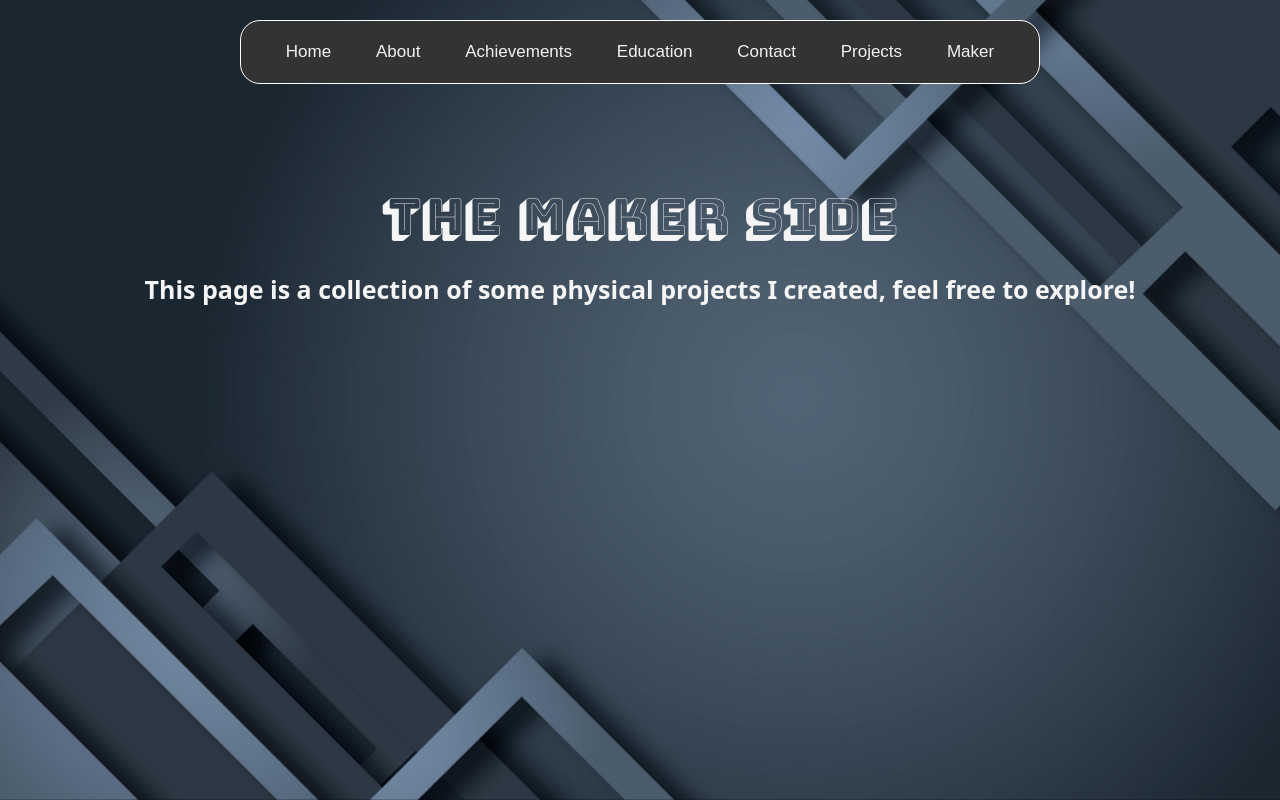
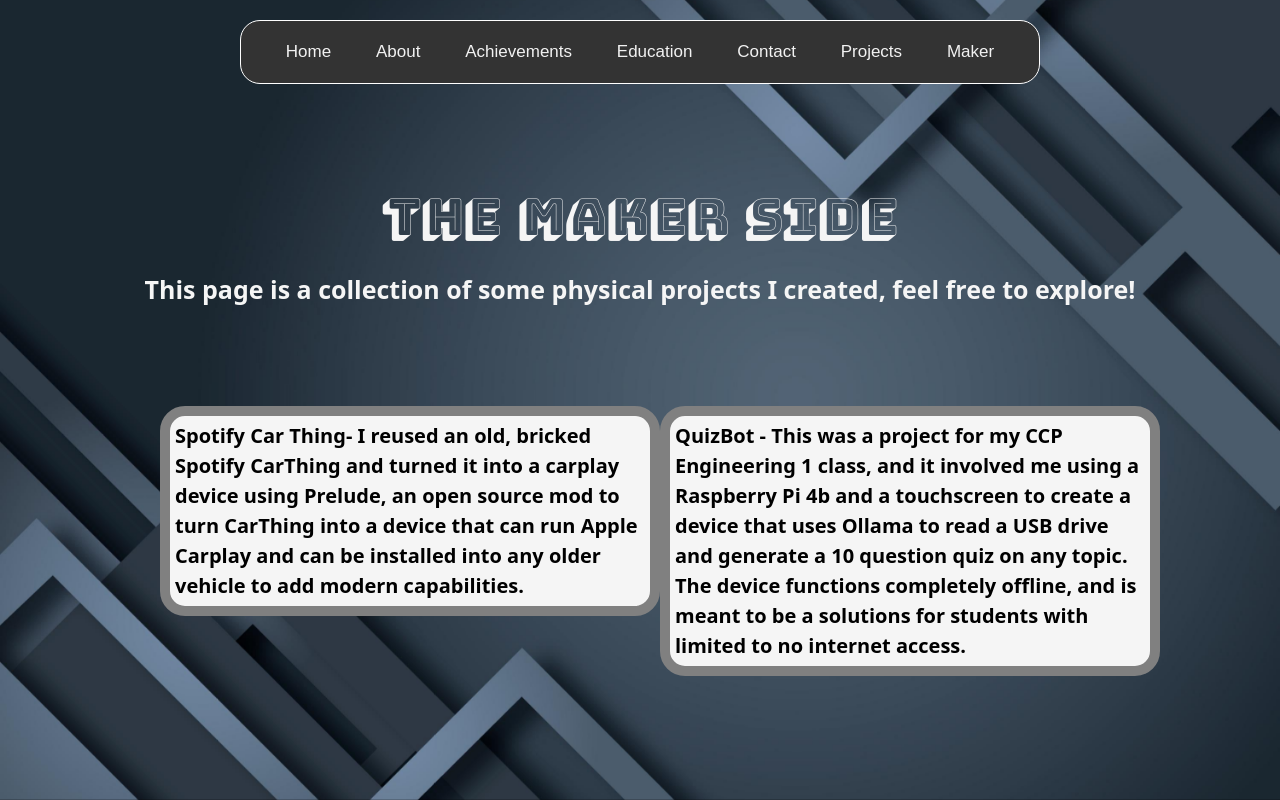
Before and after one commit to KaartikBhatia/Portfolio, a Flask app: page /maker in a window 1280 px wide. Run offline with Flask 3, Linux system fonts and the light colour scheme; some web fonts are replaced.

Commit message:
started dev of maker section

```diff
--- a/static/other_styles.css
+++ b/static/other_styles.css
@@ -59,6 +59,34 @@
 
 .herotext, .herosubtext {
   padding-top: 0;
+}
+
+.maker1, .maker2 {
+  font-size: 10px;
+  background-color: whitesmoke;
+  border: 10px solid grey;
+  line-height: 30px;
+  padding: 5px 5px 5px 5px;
+  border-radius: 25px;
+  word-wrap: break-word;
+  color: black;
+  width: 500px;
+}
+
+.maker_projects {
+  padding-top: 100px;
+}
+
+.maker_container {
+  justify-content: space-around;
+}
+
+.maker1 {
+  float: left;
+}
+
+.maker2 {
+  float: right;
 }
 
 .herotext {
--- a/templates/maker.html
+++ b/templates/maker.html
@@ -35,6 +35,18 @@
                     <br>
                     <h3 style = "text-align: center !important; font-size: 25px !important; text-wrap: wrap;">This page is a collection of some physical projects I created, feel free to explore!</h3>
                 </div>
+                <div class = "maker_container">
+                    <div class = "maker_projects">
+                        <ul>
+                            <div class = "maker1">
+                                <h1><b>Spotify Car Thing</b>- I reused an old, bricked Spotify CarThing and turned it into a carplay device using Prelude, an open source mod to turn CarThing into a device that can run Apple Carplay and can be installed into any older vehicle to add modern capabilities.</h1>
+                            </div>
+                            <div class = "maker2">
+                                <h1>QuizBot - This was a project for my CCP Engineering 1 class, and it involved me using a Raspberry Pi 4b and a touchscreen to create a device that uses Ollama to read a USB drive and generate a 10 question quiz on any topic. The device functions completely offline, and is meant to be a solutions for students with limited to no internet access.</h1>
+                            </div>
+                        </ul>
+                    </div>
+                </div>
                 </div>
         </div>
         <script>
```
